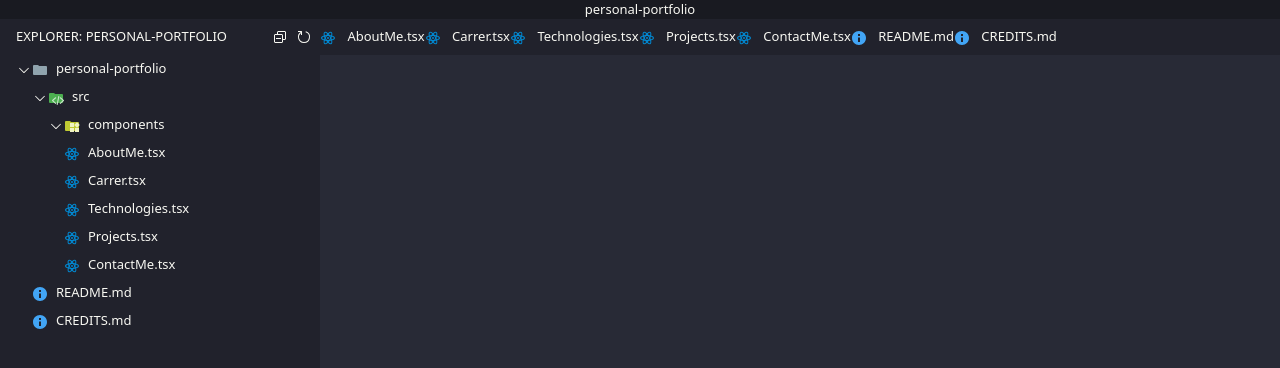
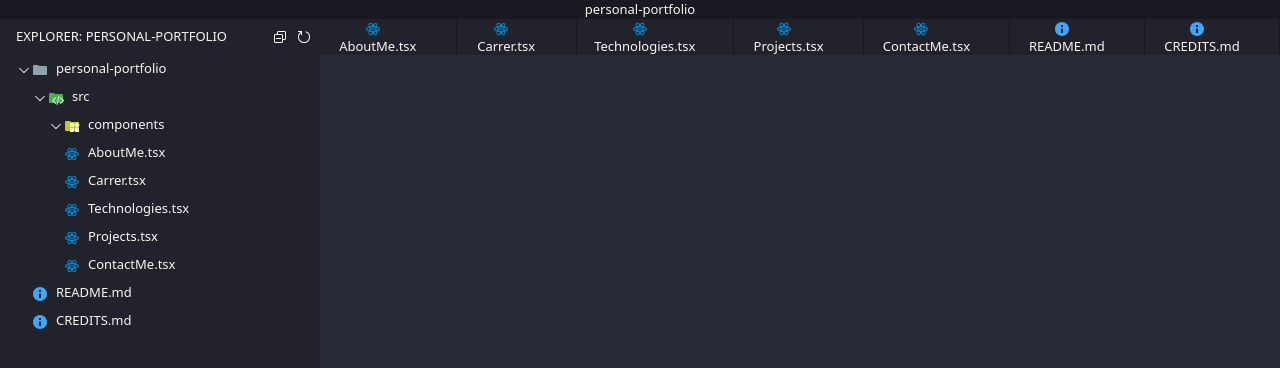
Before and after one commit to Enzovnm/personal-portfolio, a React (Vite) app in the folder personal-portfolio/: page / in a window 1280 px wide. Shown: the top 368 px of the page. Built offline with nearby package versions, Linux system fonts and the light colour scheme.

Commit message:
feat: Styling components

```diff
--- a/personal-portfolio/src/components/TabBar/Tab.tsx
+++ b/personal-portfolio/src/components/TabBar/Tab.tsx
@@ -7,11 +7,15 @@ interface ITabProps {
 export const Tab = ({ nodes }: ITabProps) => {
   return (
     <div className="flex items-center">
-      {nodes.map(({ node }) => {
+      {nodes.map(({ node }, index) => {
         if (node.type !== "folder")
           return (
-            <button>
-              {node.icon} {node.name}
+            <button
+              className={`pr-8 border-r-1  h-full border-r-zinc-900 ${
+                index > 0 ? "pl-3" : "pl-0"
+              }`}
+            >
+              <span className="mr-0.5">{node.icon}</span> {node.name}
             </button>
           );
       })}
```
Also changed, not shown: personal-portfolio/src/components/TabBar/TabBar.tsx (line endings or trailing spaces).
